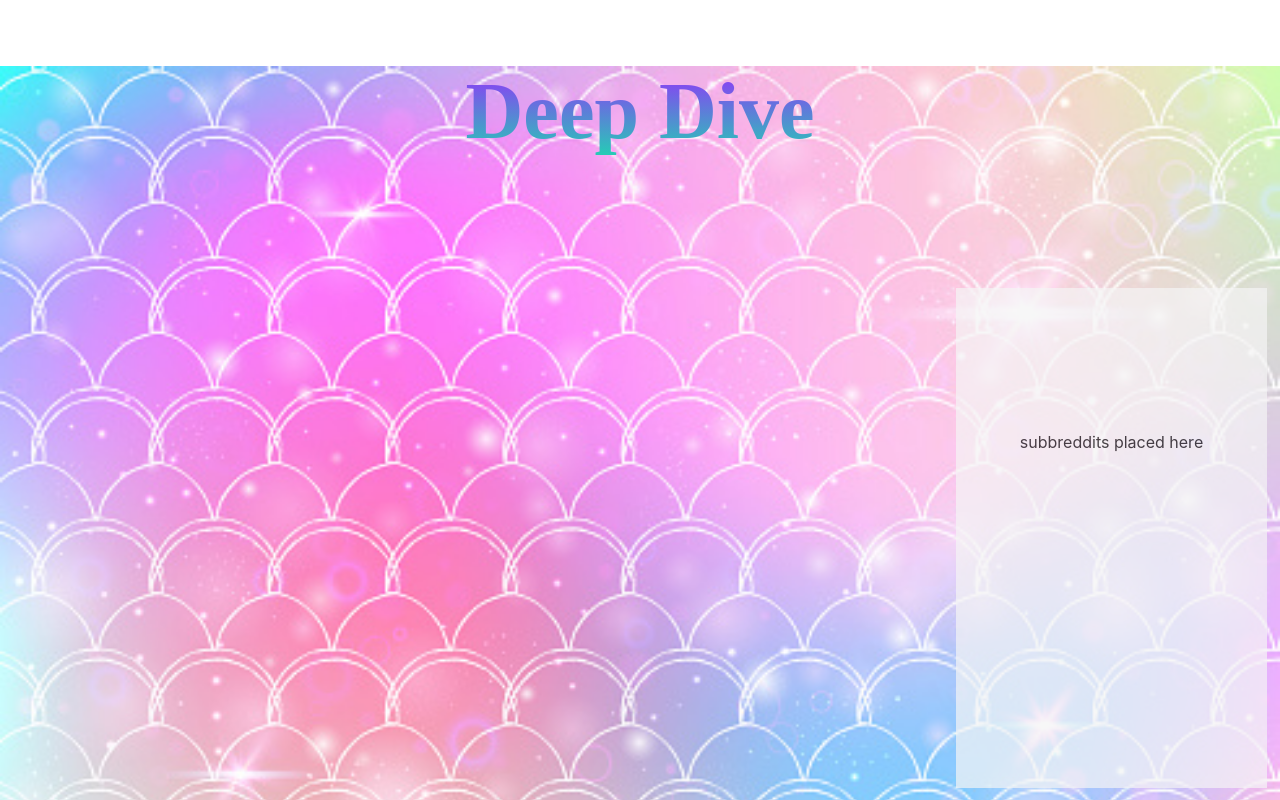
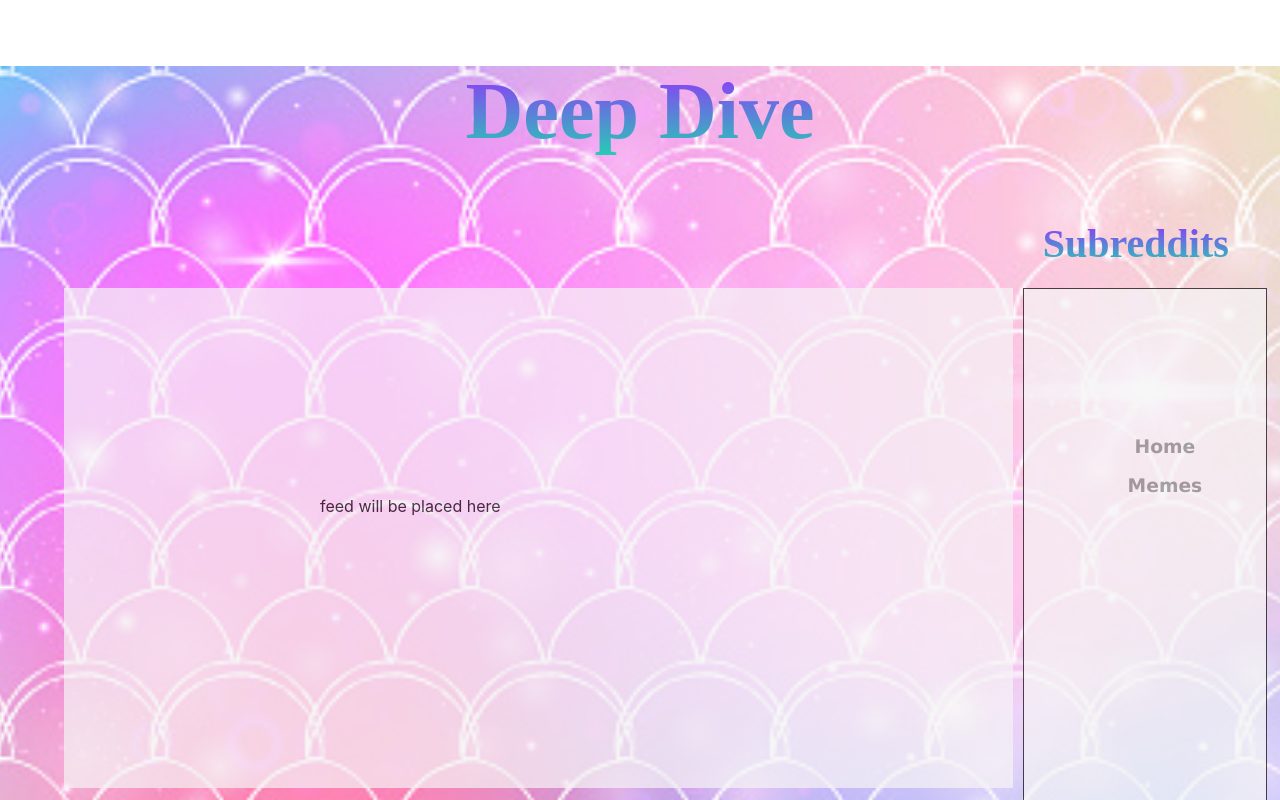
Before and after one commit to EmmaSecrest/redditApp, a React (Create React App) app: page / in a window 1280 px wide. Shown: the top 800 px of the page. Built offline with nearby package versions, Linux system fonts and the light colour scheme.

Commit message:
created subreddit component

```diff
--- a/src/App.css
+++ b/src/App.css
@@ -4,7 +4,7 @@
   background-size: cover;
   background-position: top;
   min-height: 100%;
-  height: 100vh;
+  height: 150vh;
   position: relative;
 }
 
@@ -28,6 +28,7 @@
   padding: 10% 5% ;
   padding-bottom: 25%;
   opacity: .7;
+  border: black 1px solid;
 }
 .textBackground{
 
@@ -41,3 +42,14 @@ h1{
   font-size: 80px;
   font-family: "Brush Script MT";
 }
+.subs {
+
+  position: absolute;
+  right: 4%;
+  top: 10% ;
+  background-image: linear-gradient(0deg, rgba(35,207,180,1) 0%, rgba(151,45,253,1) 100%);
+  background-clip: text;
+  color: transparent;
+  font-size: 40px;
+  font-family: Cursive;
+}
--- a/src/App.js
+++ b/src/App.js
@@ -1,5 +1,6 @@
 // import logo from './logo.svg';
 import './App.css';
+import Subreddits from './components/subreddits/Subreddit';
 
 function App() {
   return (
@@ -10,9 +11,12 @@ function App() {
       </div>
       {/* search bar will be created here */}
       </nav>
+      <div className = 'subreddit-containter'>
+      <h2 className = "subs">Subreddits</h2>
       <div className = 'subreddits'>
-        {/* subreddits will be placed here */}
-        <p>subbreddits placed here</p>
+        <Subreddits />
+
+      </div>
       </div>
       <div className = 'feed'>
         {/*feed will be placed here */}
--- a/src/components/subreddits/Subreddit.js
+++ b/src/components/subreddits/Subreddit.js
@@ -2,14 +2,24 @@
 import React from "react";
 import { selectSubreddit } from "./subredditSlice";
 import { useSelector } from "react-redux";
-
+import "./subreddits.css";
 
 export default function Subreddits(){
    const subreddits = useSelector(selectSubreddit)
 
    return  (
        <section>
-           {/* render content here */}
+
+
+           <ul className = 'subreddit-list'>
+               {Object.values(subreddits).map(sub => (
+                   <li className = 'sub' key = {sub.data.id}>
+                       <h3>{sub.data.name}</h3>
+                   </li>
+
+               ))}
+           </ul>
+
        </section>
    )
 
--- a/src/components/subreddits/subredditSlice.js
+++ b/src/components/subreddits/subredditSlice.js
@@ -3,7 +3,8 @@ import { createSlice } from "@reduxjs/toolkit";
 const subredditSlice = createSlice({
     name: 'subreddits',
     initialState: { subreddits: [
-        {data: {id:1,name: "home"}}
+        {data: {id:1,name: "Home"}},
+        {data: {id:1,name: "Memes"}}
     ]},
     reducer:{
         addSubreddit(state,action){
@@ -24,4 +25,4 @@ const subredditSlice = createSlice({
 
 export const {addSubreddit, removeSubreddit} = subredditSlice.actions;
 export const subredditsReducer = subredditSlice.reducer
-export const selectSubreddit = state => state.subreddits
+export const selectSubreddit = state => state.subreddits.subreddits
--- /dev/null
+++ b/src/components/subreddits/subreddits.css
@@ -0,0 +1,14 @@
+ul{
+    list-style: none;
+    font-family: Geneva, Tahoma, sans-serif;
+    color:gray;
+
+    text-align: center;
+
+}
+li:hover {
+    background-color:rgba(212, 193, 232, 0.5) ;
+}
+li {
+    text-align: center;
+}
```
